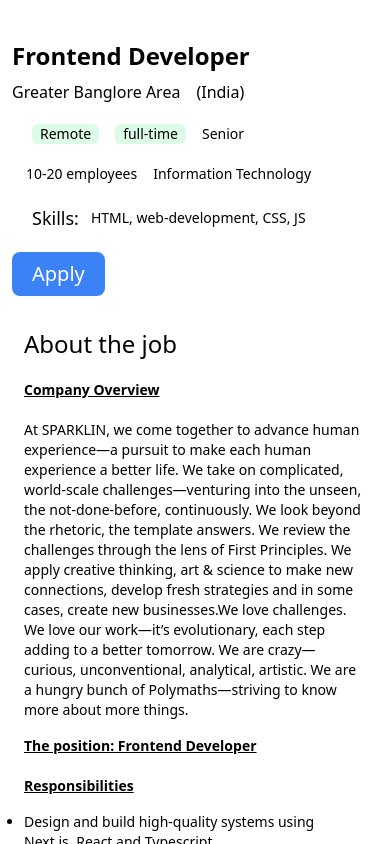
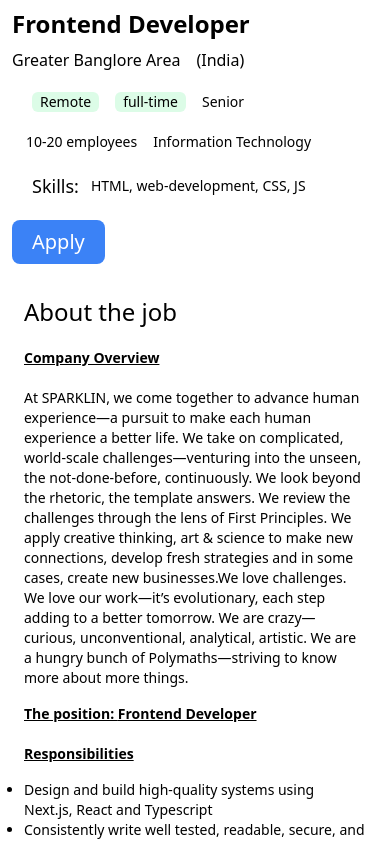
Before and after one commit to namanjaidka02/Linkedin-clone, a Next.js app: page /jobs/0 in a window 390 px wide. Built offline with nearby package versions, Linux system fonts and the light colour scheme.

Commit message:
changes on mobile

```diff
--- a/src/app/jobs/[jobId]/page.js
+++ b/src/app/jobs/[jobId]/page.js
@@ -45,7 +45,7 @@
         })}
       </section>
 
-      <section className=" bg-white lg:px-8 h-[100%] text-left overflow-y-auto xs:px-3 py-10">
+      <section className=" bg-white lg:px-8 h-[100%] text-left overflow-y-auto xs:px-3 xs:pt-2 xs:pb-24">
         {data.map((d) => {
           if (d.id == params.jobId) {
             return (
--- a/src/app/jobs/page.js
+++ b/src/app/jobs/page.js
@@ -19,7 +19,7 @@
 
   return (
     <main className="  bg-beige h-[100vh] overflow-auto">
-      <section className="flex flex-col justify-center items-center  bg-white  lg:py-5 rounded-md lg:pl-0 lg:mx-[25rem] xs:px-4 xs:py-4 lg:px-0">
+      <section className="flex flex-col justify-center items-center  bg-white  lg:py-5 rounded-md lg:pl-0 lg:mx-[25rem] xs:px-4 xs:pt-2 xs:pb-10 lg:px-0">
         <div className="lg:text-left xs:mb-[2rem] lg:mr-[2rem] xs:pl-2">
           <h1 className="xs:text-2xl lg:text-3xl font-semi-bold">Recomended Jobs for you.</h1>
           <p className="xs:text-[11px] xs:text-center lg:text-sm">
```
